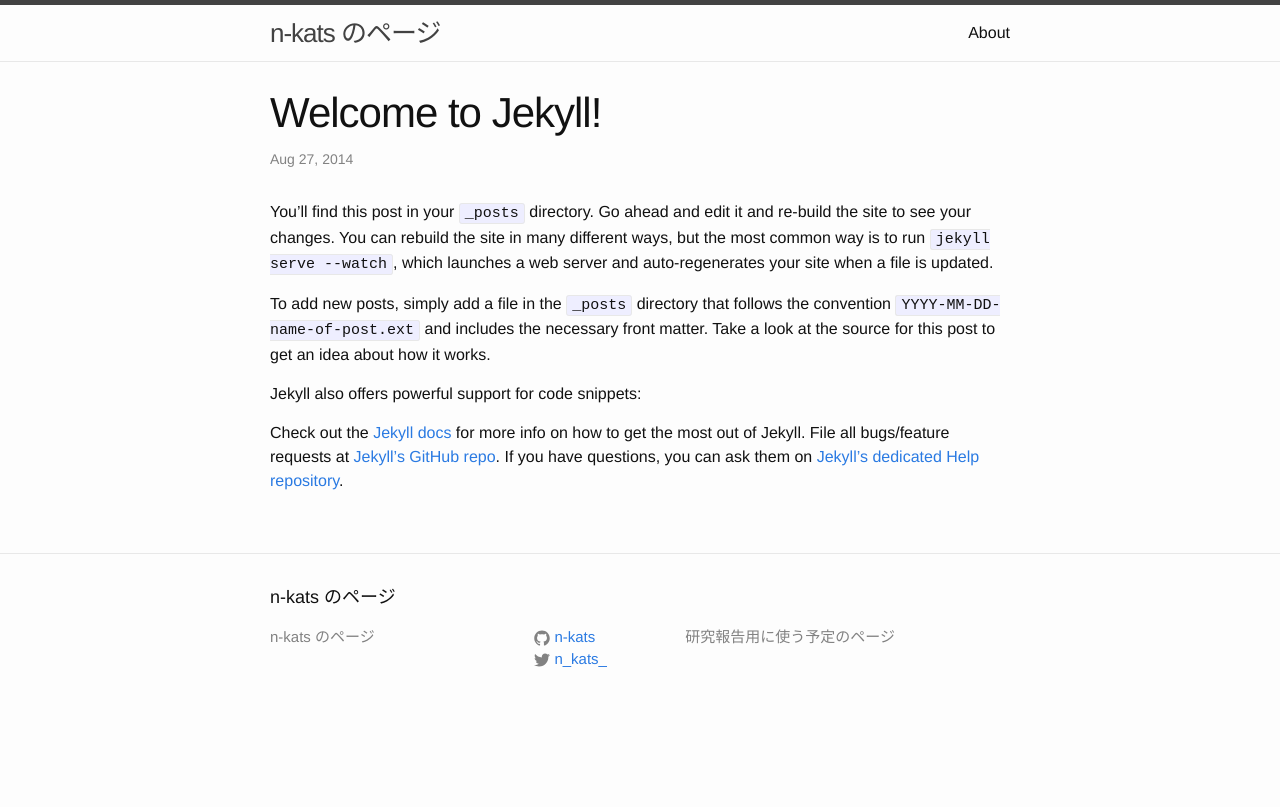
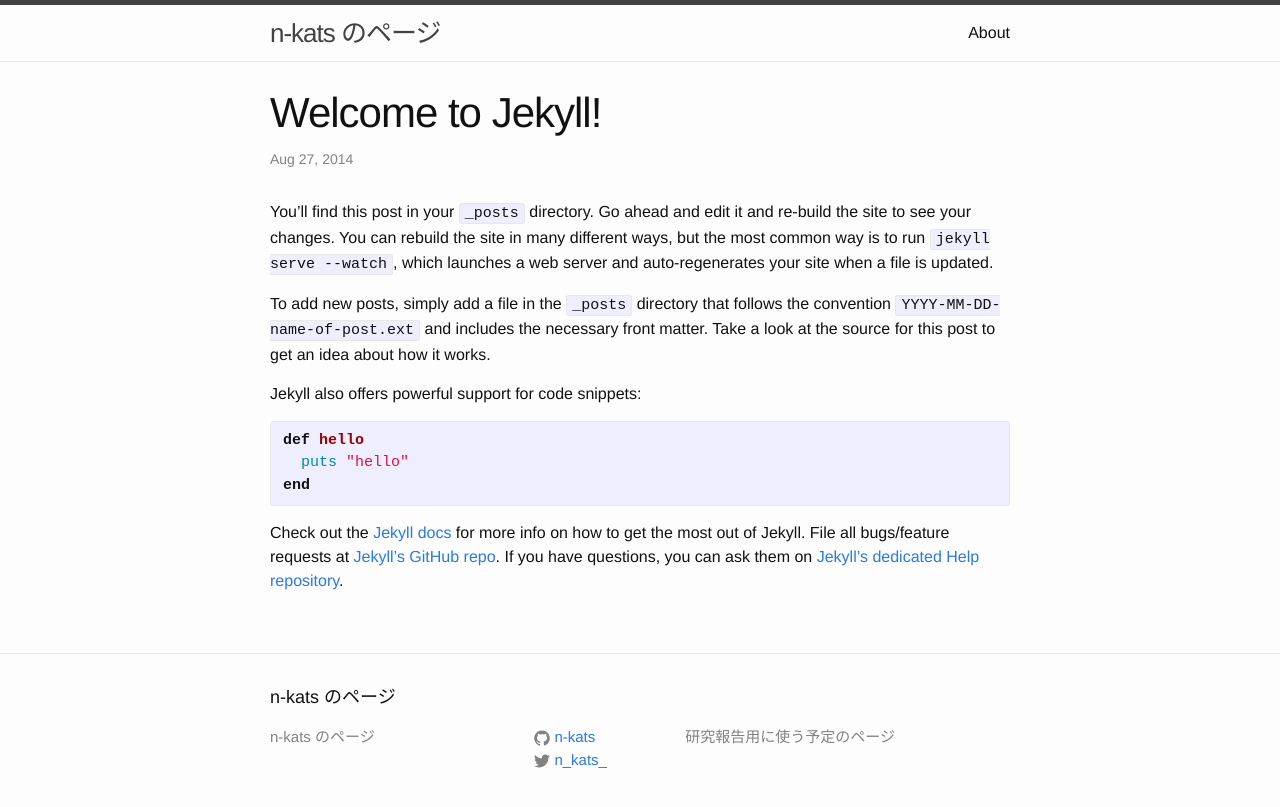
Before and after one commit to n-kats/n-kats.github.io, a Jekyll site: the page built from _posts/2014-08-27-welcome-to-jekyll.markdown, in a window 1280 px wide. Shown: the top 807 px of the page. Built offline with Jekyll 4.4.1, drawn with Linux system fonts in a browser that asks for light colours.

Commit message:
test highlight

```diff
--- a/_posts/2014-08-27-welcome-to-jekyll.markdown
+++ b/_posts/2014-08-27-welcome-to-jekyll.markdown
@@ -4,14 +4,19 @@ title:  "Welcome to Jekyll!"
 date:   2014-08-27 08:22:29
 categories: jekyll update
 ---
-You’ll find this post in your `_posts` directory. Go ahead and edit it and re-build the site to see your changes. You can rebuild the site in many different ways, but the most common way is to run `jekyll serve --watch`, which launches a web server and auto-regenerates your site when a file is updated.
+You'll find this post in your `_posts` directory. Go ahead and edit it and re-build the site to see your changes. You can rebuild the site in many different ways, but the most common way is to run `jekyll serve --watch`, which launches a web server and auto-regenerates your site when a file is updated.
 
 To add new posts, simply add a file in the `_posts` directory that follows the convention `YYYY-MM-DD-name-of-post.ext` and includes the necessary front matter. Take a look at the source for this post to get an idea about how it works.
 
 Jekyll also offers powerful support for code snippets:
 
+{% highlight ruby %}
+def hello
+  puts "hello"
+end
+{% endhighlight %}
 
-Check out the [Jekyll docs][jekyll] for more info on how to get the most out of Jekyll. File all bugs/feature requests at [Jekyll’s GitHub repo][jekyll-gh]. If you have questions, you can ask them on [Jekyll’s dedicated Help repository][jekyll-help].
+Check out the [Jekyll docs][jekyll] for more info on how to get the most out of Jekyll. File all bugs/feature requests at [Jekyll's GitHub repo][jekyll-gh]. If you have questions, you can ask them on [Jekyll's dedicated Help repository][jekyll-help].
 
 [jekyll]:      http://jekyllrb.com
 [jekyll-gh]:   https://github.com/jekyll/jekyll
```
